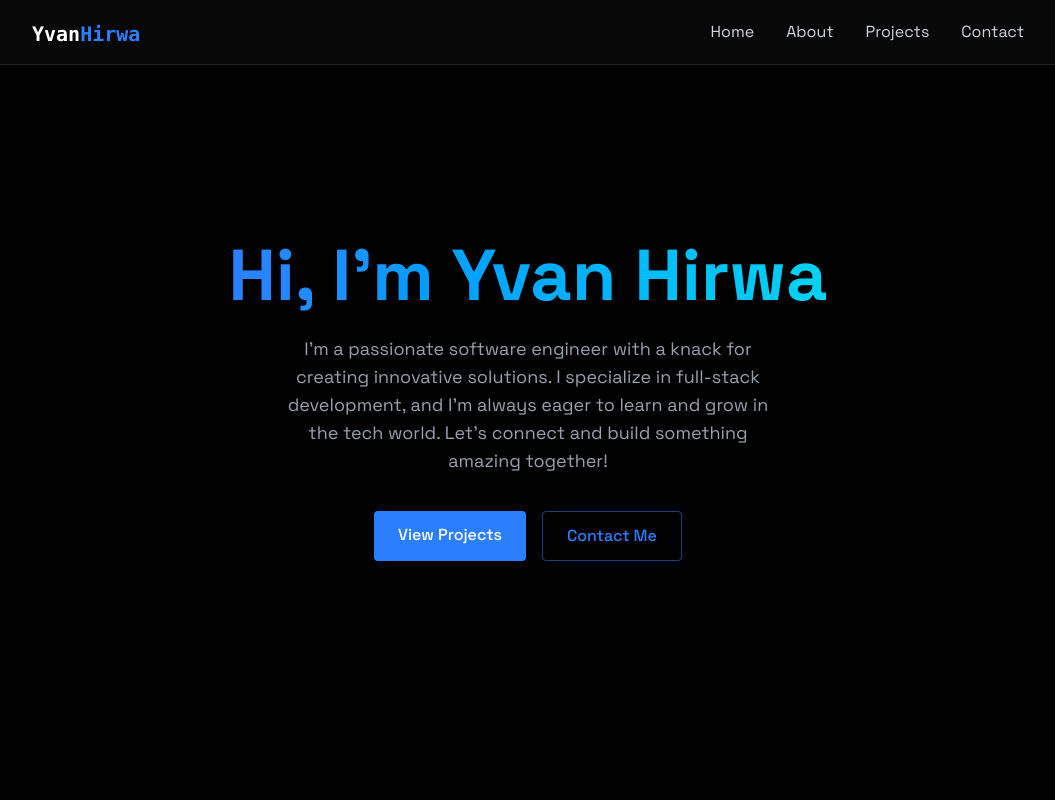
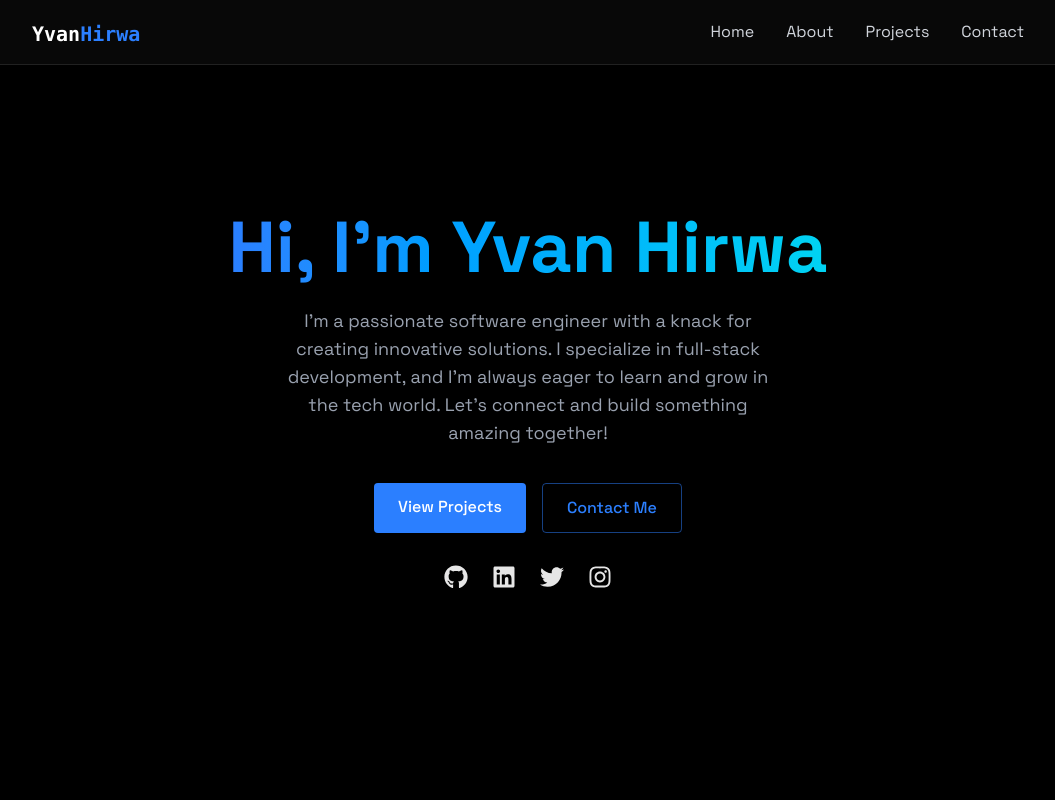
Before and after one commit to yvan-hirwa/my-portfolio, a React (Vite) app: page / in a window 1280 px wide. Shown: the top 800 px of the page, without its empty margins (112-1167 px from the left). Built offline with nearby package versions, Linux system fonts and the light colour scheme; no server answers.

Commit message:
some touches to the contact and home

```diff
--- a/package.json
+++ b/package.json
@@ -18,6 +18,7 @@
     "@tailwindcss/vite": "^4.1.5",
     "react": "^19.1.0",
     "react-dom": "^19.1.0",
+    "react-icons": "^5.5.0",
     "tailwindcss": "^4.1.5"
   },
   "devDependencies": {
--- /dev/null
+++ b/src/components/SocialLinks.jsx
@@ -0,0 +1,49 @@
+import { FaGithub, FaLinkedin, FaTwitter, FaInstagram } from 'react-icons/fa'
+
+const SocialLinks = () => {
+    const socialLinks = [
+        {
+            name: 'GitHub',
+            icon: <FaGithub className="w-6 h-6" />,
+            url: 'https://github.com/yvan-hirwa',
+            color: 'hover:text-gray-400'
+        },
+        {
+            name: 'LinkedIn',
+            icon: <FaLinkedin className="w-6 h-6" />,
+            url: 'https://linkedin.com/in/yvan-hirwa',
+            color: 'hover:text-blue-400'
+        },
+        {
+            name: 'Twitter',
+            icon: <FaTwitter className="w-6 h-6" />,
+            url: 'https://twitter.com/yvankhirwa',
+            color: 'hover:text-blue-400'
+        },
+        {
+            name: 'Instagram',
+            icon: <FaInstagram className="w-6 h-6" />,
+            url: 'https://instagram.com/yvankhirwa',
+            color: 'hover:text-pink-400'
+        }
+    ]
+
+    return (
+        <div className="flex items-center justify-center space-x-6">
+            {socialLinks.map((link) => (
+                <a
+                    key={link.name}
+                    href={link.url}
+                    target="_blank"
+                    rel="noopener noreferrer"
+                    className={`text-white/90 transition-all duration-300 ${link.color} hover:-translate-y-1`}
+                    aria-label={link.name}
+                >
+                    {link.icon}
+                </a>
+            ))}
+        </div>
+    )
+}
+
+export default SocialLinks
--- a/src/components/sections/Contact.jsx
+++ b/src/components/sections/Contact.jsx
@@ -45,7 +45,7 @@ const Contact = () => {
   return (
     <section id="contact" className="min-h-screen flex items-center justify-center py-20">
         <RevealOnScroll>
-            <div className="px-4 w-full max-w-md mx-auto">
+            <div className="px-4 w-[95%] sm:w-[600px] mx-auto">
                 <h2 className="text-3xl font-bold mb-8 bg-gradient-to-r from-blue-500 to-cyan-400 bg-clip-text text-transparent text-center">Get In Touch</h2>
 
                 {notification.show && (
@@ -91,7 +91,7 @@ const Contact = () => {
                                 value={formData.message}
                                 className="w-full bg-white/5 border border-white/10 rounded px-4 py-3 text-white transition focus:outline-none focus:border-blue-500 focus:bg-blue-500/5 [&:-webkit-autofill]:bg-white/5 [&:-webkit-autofill]:text-white [&:-webkit-autofill]:shadow-[0_0_0_1000px_rgba(255,255,255,0.05)_inset]"
                                 placeholder="Your message here..."
-                                rows="6"
+                                rows="5"
                                 onChange={(e) => setFormData({ ...formData, message: e.target.value })}
                         />
                     </div>
--- a/src/components/sections/Home.jsx
+++ b/src/components/sections/Home.jsx
@@ -1,4 +1,5 @@
 import RevealOnScroll from "../RevealOnScroll"
+import SocialLinks from "../SocialLinks"
 
 const Home = () => {
   return (
@@ -13,7 +14,7 @@ const Home = () => {
                 and I'm always eager to learn and grow in the tech world.
                 Let's connect and build something amazing together!
             </p>
-            <div className="flex justify-center space-x-4">
+            <div className="flex justify-center space-x-4 mb-8">
                 <a href="#projects" className="bg-blue-500 text-white py-3 px-6 rounded font-medium transition relative overflow-hidden hover:-translate-y-0.5 hover:shadow-[0_0_15px_rgba(59,130,246, 0.4)]">
                    View Projects
                 </a>
@@ -23,6 +24,7 @@ const Home = () => {
                     Contact Me
                 </a>
             </div>
+            <SocialLinks />
         </div>
     </RevealOnScroll>
     </section>
```
Also changed, not shown: 1 other file (tests, documents, lock files or other folders).
